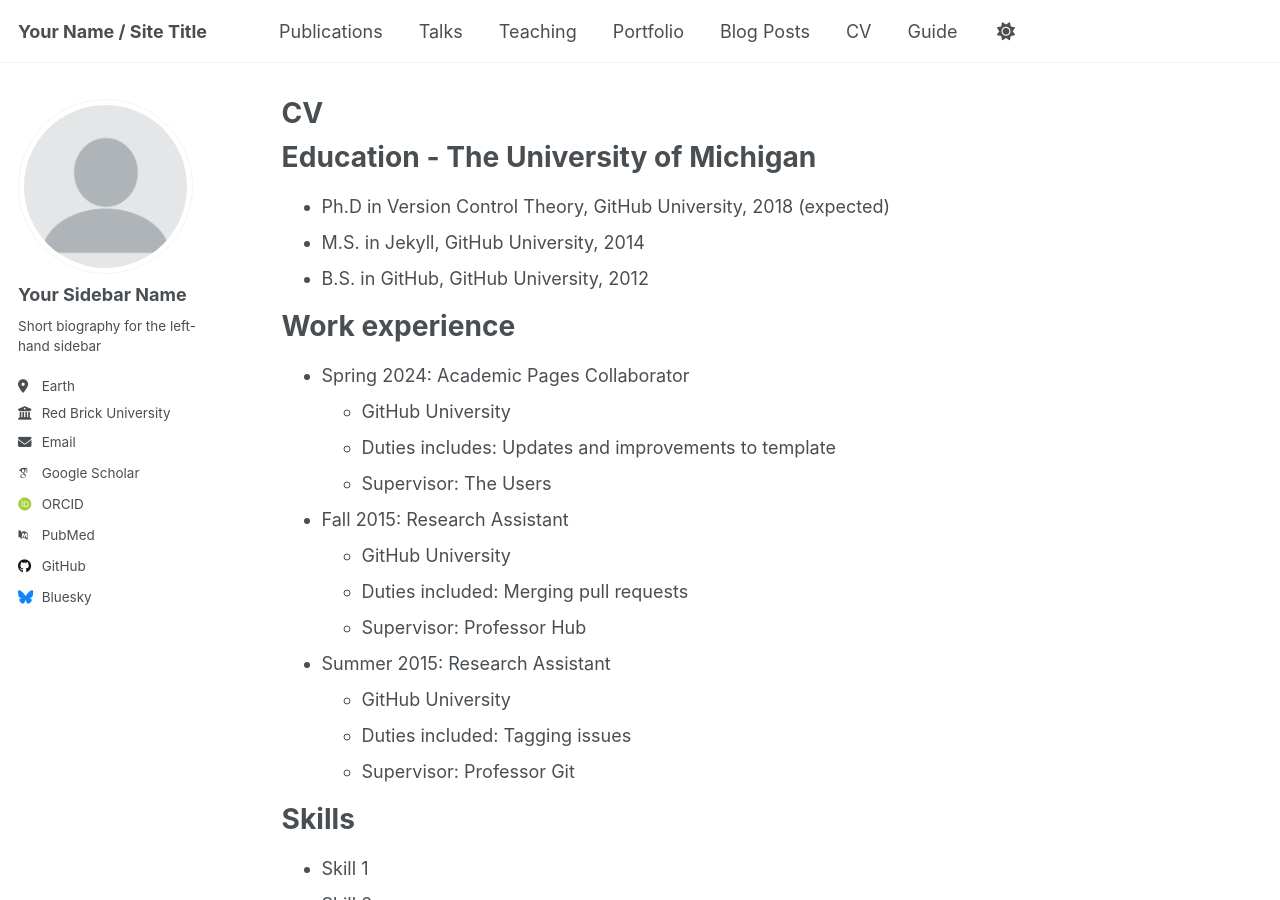
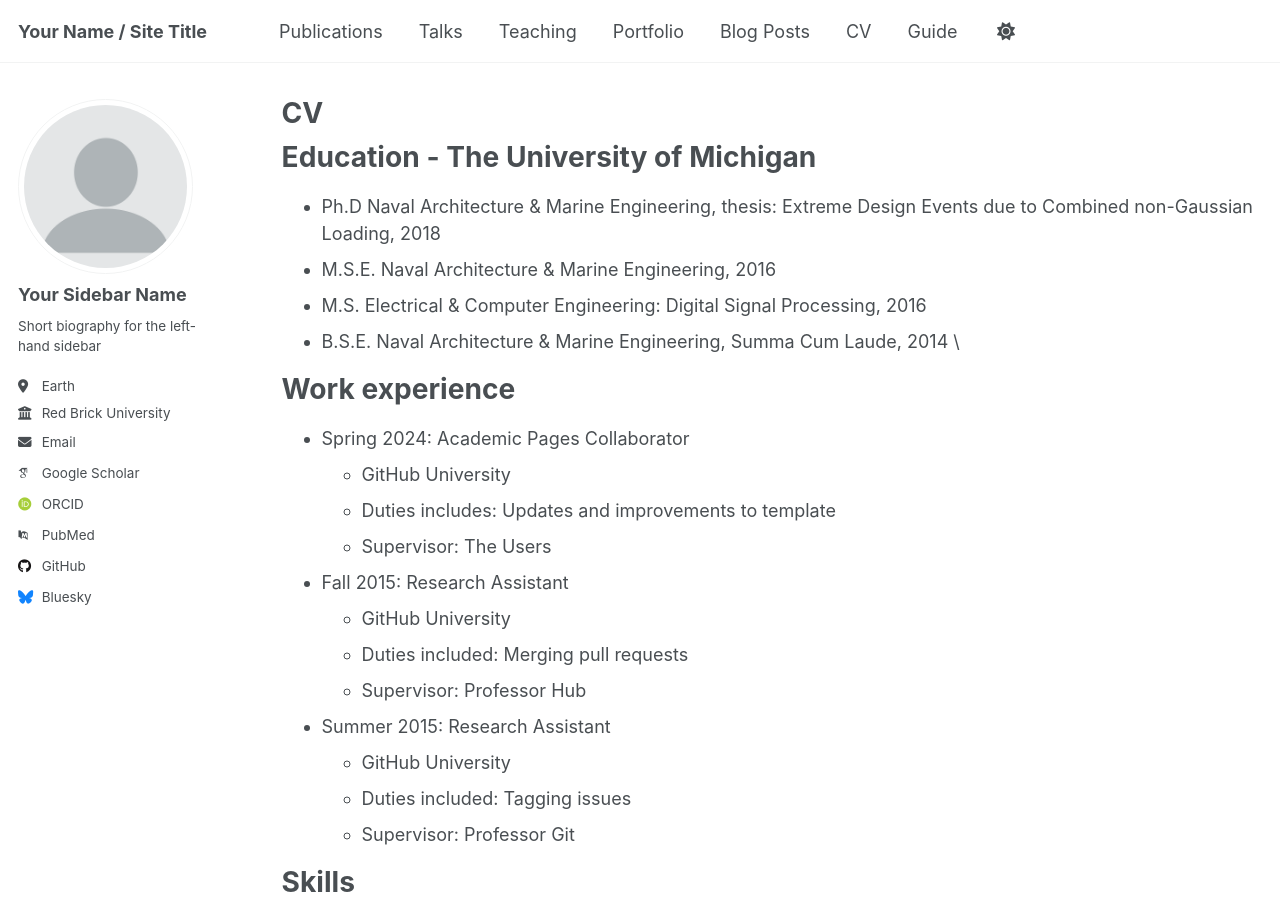
Before and after one commit to hcseyffert/github.io, a Jekyll site: the page built from _pages/cv.md, in a window 1280 px wide and 900 px high. Built offline with Jekyll 4.4.1, drawn with Linux system fonts in a browser that asks for light colours; some web fonts are replaced.

Commit message:
Update cv.md

```diff
--- a/_pages/cv.md
+++ b/_pages/cv.md
@@ -11,9 +11,10 @@ redirect_from:
 
 Education - The University of Michigan
 ======
-* Ph.D in Version Control Theory, GitHub University, 2018 (expected)
-* M.S. in Jekyll, GitHub University, 2014
-* B.S. in GitHub, GitHub University, 2012
+* Ph.D Naval Architecture & Marine Engineering, thesis: Extreme Design Events due to Combined non-Gaussian Loading, 2018
+* M.S.E. Naval Architecture & Marine Engineering, 2016
+* M.S. Electrical & Computer Engineering: Digital Signal Processing, 2016
+* B.S.E. Naval Architecture & Marine Engineering, Summa Cum Laude, 2014 \\
 
 Work experience
 ======
```
